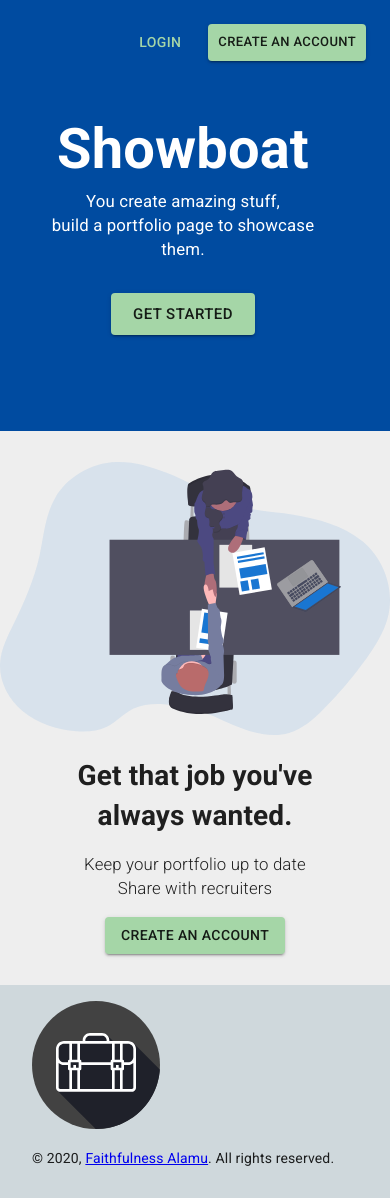
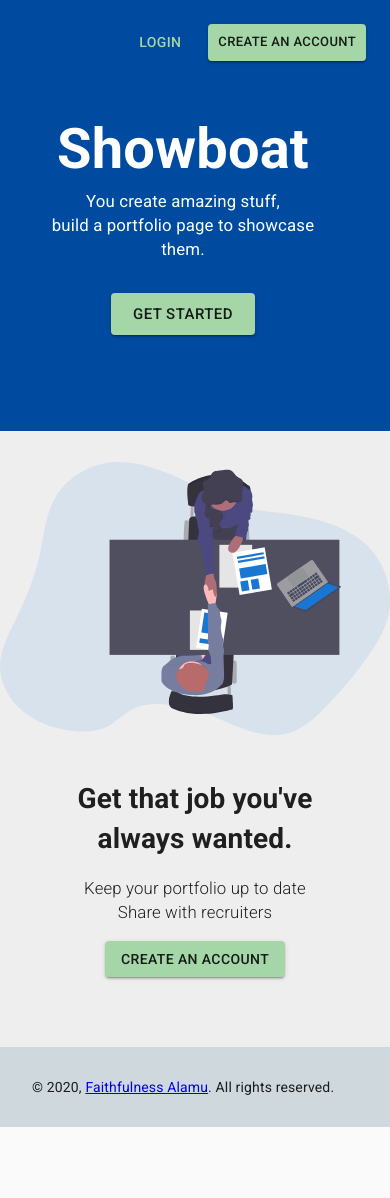
Before and after one commit to thealamu/showboat-ui, a React (Create React App) app: page / in a window 390 px wide. After the commit the page ends 1127 px from the top, so only its background shows below. Built offline with nearby package versions, Linux system fonts and the light colour scheme.

Commit message:
Remove app icon from footer

```diff
--- a/src/Landing.css
+++ b/src/Landing.css
@@ -107,6 +107,7 @@ footer p {
 
 	#intromessage {
 		width: 100vw;
+		margin: 10% 0%;
 	}
 
 
--- a/src/Landing.js
+++ b/src/Landing.js
@@ -30,7 +30,6 @@ export default function Landing() {
 				</div>
 			</section>
 			<footer>
-				<img alt="App icon" src={window.location.origin + '/assets/portfolio.svg'} />
 				<p>  © 2020, <a href="https://thealamu.tech">Faithfulness Alamu</a>. All rights reserved. </p>
 			</footer>
 		</>
```
